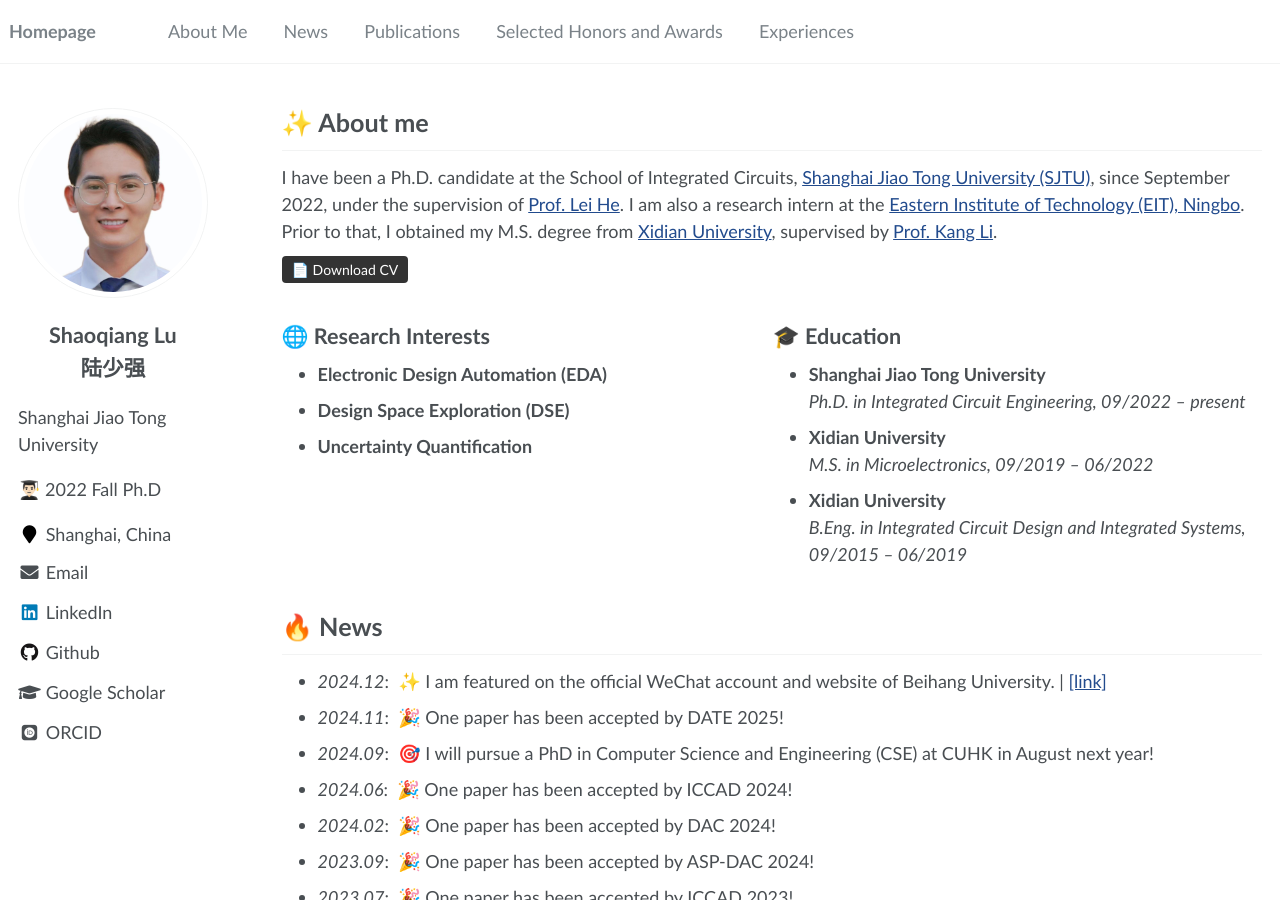
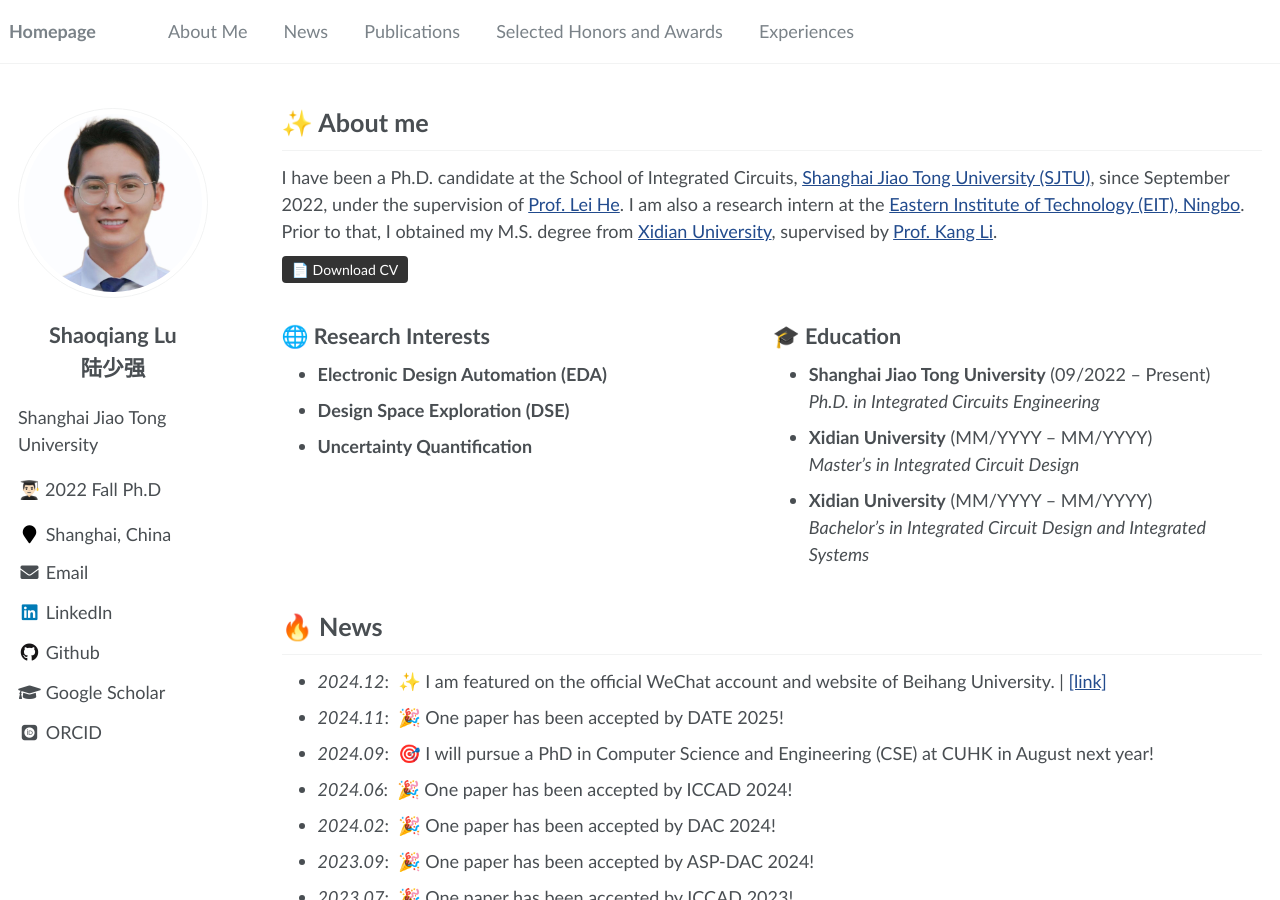
Before and after one commit to ShaoqiangLu/ShaoqangLu.github.io, a Jekyll site: the page built from _pages/about.md, in a window 1280 px wide and 900 px high. Built offline with Jekyll 4.4.1, drawn with Linux system fonts in a browser that asks for light colours; some web fonts are replaced.

Commit message:
Update about.md

```diff
--- a/_pages/about.md
+++ b/_pages/about.md
@@ -56,15 +56,22 @@ I have been a Ph.D. candidate at the School of Integrated Circuits, [Shanghai Ji
   <div style="flex: 1; margin-left: 1px;">
     <h2>🎓 Education</h2>
     <ul>
-    <li><strong>Shanghai Jiao Tong University</strong><br>
-        <em>Ph.D. in Integrated Circuit Engineering, 09/2022 – present</em>
-    </li>
-    <li><strong>Xidian University</strong><br>
-        <em>M.S. in Microelectronics, 09/2019 – 06/2022</em>
-    </li>
-    <li><strong>Xidian University</strong><br>
-        <em>B.Eng. in Integrated Circuit Design and Integrated Systems, 09/2015 – 06/2019</em>
-    </li>
+
+
+      <li>
+        <strong>Shanghai Jiao Tong University</strong> (09/2022 – Present)<br>
+        <em>Ph.D. in Integrated Circuits Engineering</em>
+      </li>
+      <li>
+        <strong>Xidian University</strong> (MM/YYYY – MM/YYYY)<br>
+        <em>Master’s in Integrated Circuit Design</em>
+      </li>
+      <li>
+        <strong>Xidian University</strong> (MM/YYYY – MM/YYYY)<br>
+        <em>Bachelor’s in Integrated Circuit Design and Integrated Systems</em>
+      </li>
+
+
 
     </ul>
   </div>
```
